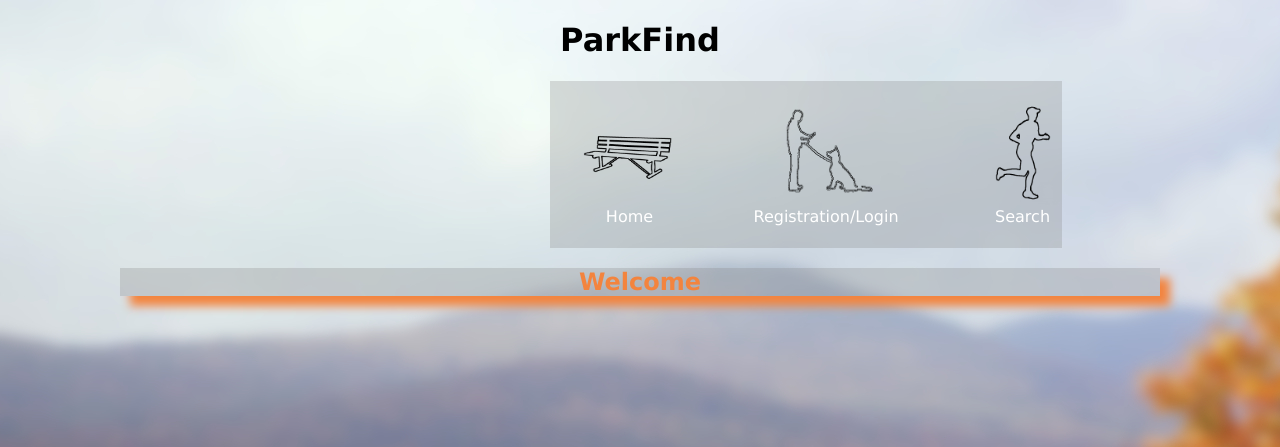
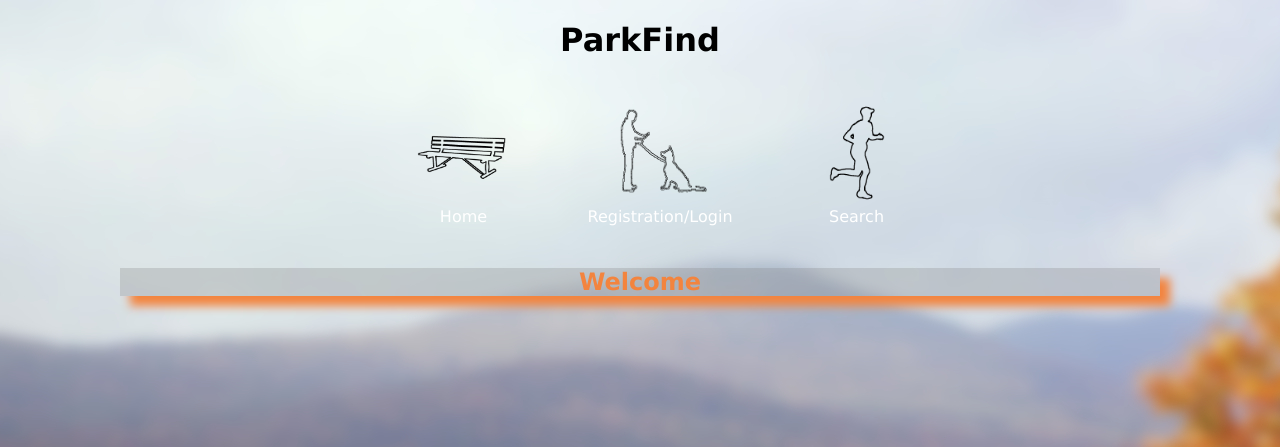
Before and after one commit to bengmartin/CAB230-Project, a PHP site: page /index.php in a window 1280 px wide. Shown: the top 447 px of the page. Run offline with PHP 8.4, Linux system fonts and the light colour scheme.

Commit message:
Centred Website and Locked background

```diff
--- a/menu.php
+++ b/menu.php
@@ -1,5 +1,5 @@
 <h1>ParkFind</h1>
-<nav>
+<nav class="content">
     <ul id="navlist">
       <li><a href="index.php"><img width="100" height="100" src="bench_outline.png"><br />Home</a></li>
       <?php
--- a/mystylesheet.css
+++ b/mystylesheet.css
@@ -1,5 +1,12 @@
 html{
      background-image: url("background-image_blur.jpg");
+     background-repeat: no-repeat;
+     background-attachment: fixed;
+}
+
+.content {
+    max-width: 500px;
+    margin: auto;
 }
 
 #box1  {
@@ -10,7 +17,7 @@ html{
 }
 
 nav{
-    background-color:rgba(135, 135, 135, 0.28);
+    /*background-color:rgba(135, 135, 135, 0.28);*/
     width: 40%;
     margin-left: 550px;
     margin-right: 120px;
--- a/pdo.php
+++ b/pdo.php
@@ -1,7 +1,7 @@
 <?php
 	try{
 		//$pdo = new PDO('mysql:host=localhost;dbname=userregister', 'jayden', '6yxa58pp');
-		$pdo = new PDO('mysql:host=localhost;dbname=n9100288', 'n9100288', '5A6yxa58pp');
+		$pdo = new PDO('mysql:host=127.0.0.1;dbname=cab230-project', 'bengmartin', 'Kruger117');
 		$pdo->setAttribute(PDO::ATTR_ERRMODE, PDO::ERRMODE_EXCEPTION);
 
 		//$parks = new PDO('mysql:host=localhost;dbname=userregister', 'jayden', '6yxa58pp')
```
